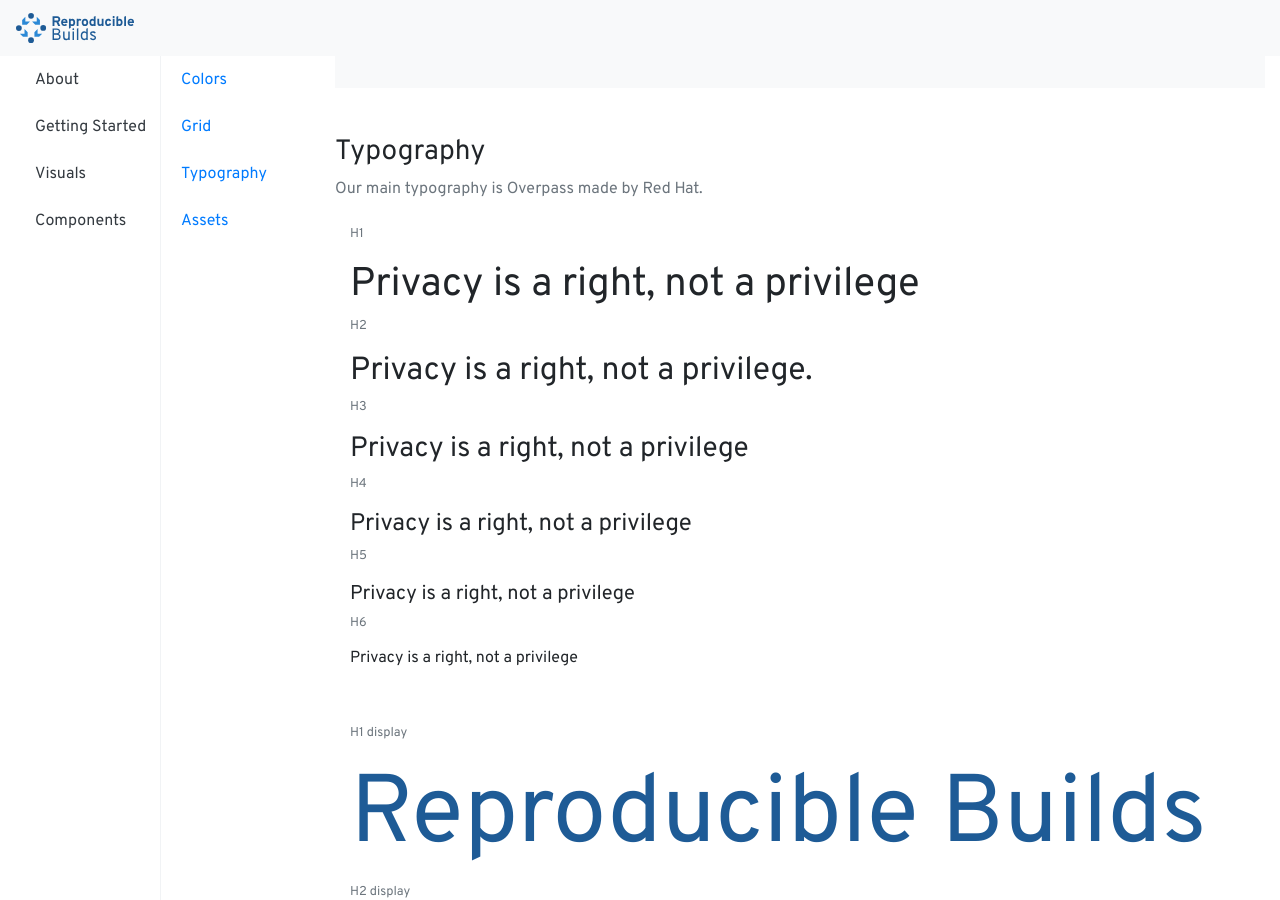
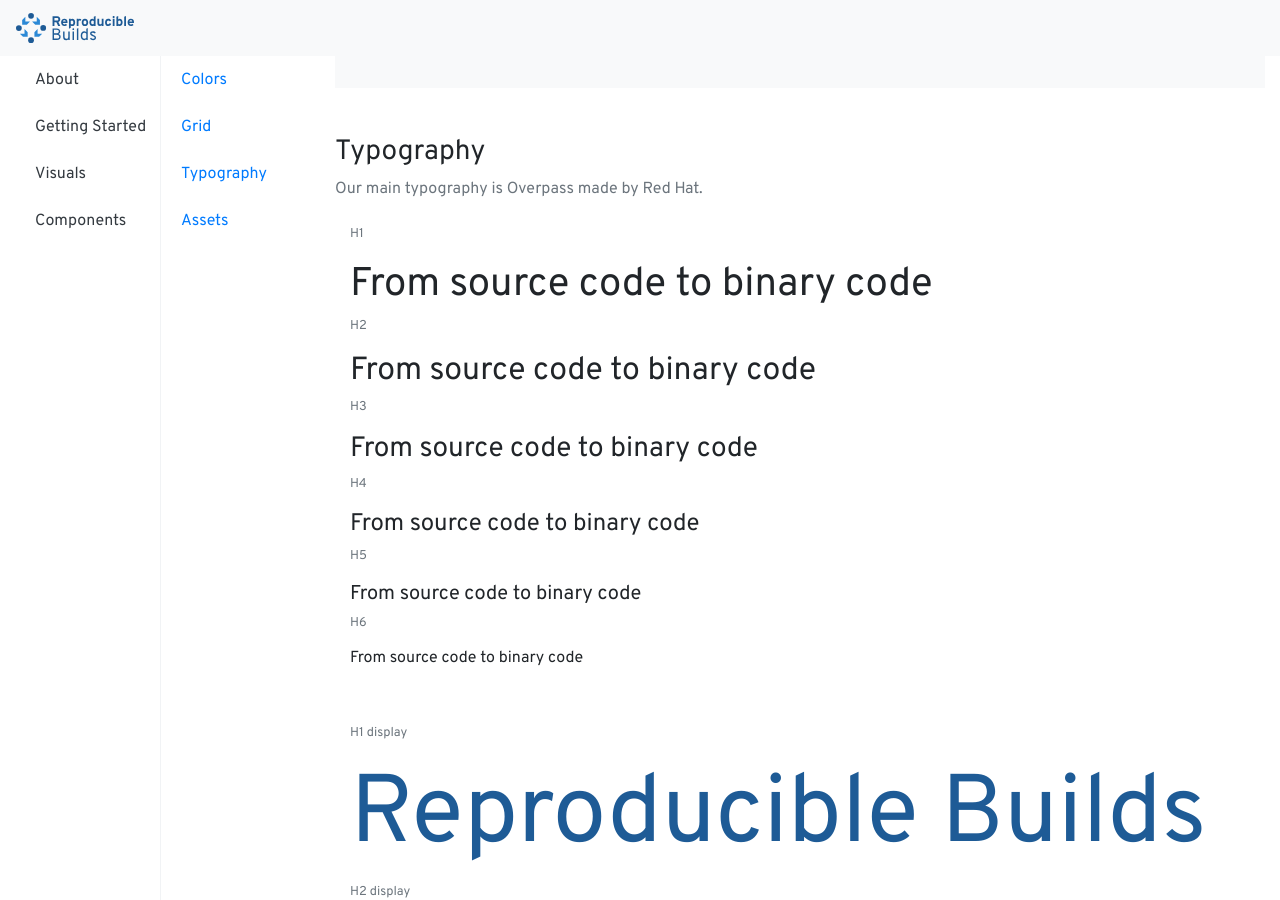
Before and after one commit to uracreative/reproducible-builds-styleguide, a Jekyll site: the page built from visuals.md, in a window 1280 px wide and 900 px high, scrolled down 1619 px. Built offline with Jekyll 4.4.1, drawn with Linux system fonts in a browser that asks for light colours; some web fonts are replaced.

Commit message:
changed example string of headings

```diff
--- a/_includes/visuals/typography.html
+++ b/_includes/visuals/typography.html
@@ -6,17 +6,17 @@
 <div class="row">
     <div class="col-12">
         <p class="text-black small text-muted">H1</p>
-        <h1>Privacy is a right, not a privilege</h1>
+        <h1>From source code to binary code</h1>
         <p class="text-black small text-muted">H2</p>
-        <h2>Privacy is a right, not a privilege.</h2>
+        <h2>From source code to binary code</h2>
         <p class="text-black small text-muted">H3</p>
-        <h3>Privacy is a right, not a privilege</h3>
+        <h3>From source code to binary code</h3>
         <p class="text-black small text-muted">H4</p>
-        <h4>Privacy is a right, not a privilege</h4>
+        <h4>From source code to binary code</h4>
         <p class="text-black small text-muted">H5</p>
-        <h5>Privacy is a right, not a privilege</h5>
+        <h5>From source code to binary code</h5>
         <p class="text-black small text-muted">H6</p>
-        <h6>Privacy is a right, not a privilege</h6>
+        <h6>From source code to binary code</h6>
 
         <p class="text-black small pt-5 text-muted">H1 display</p>
         <h1 class="display-1 color-primary">Reproducible Builds</h1>
```
